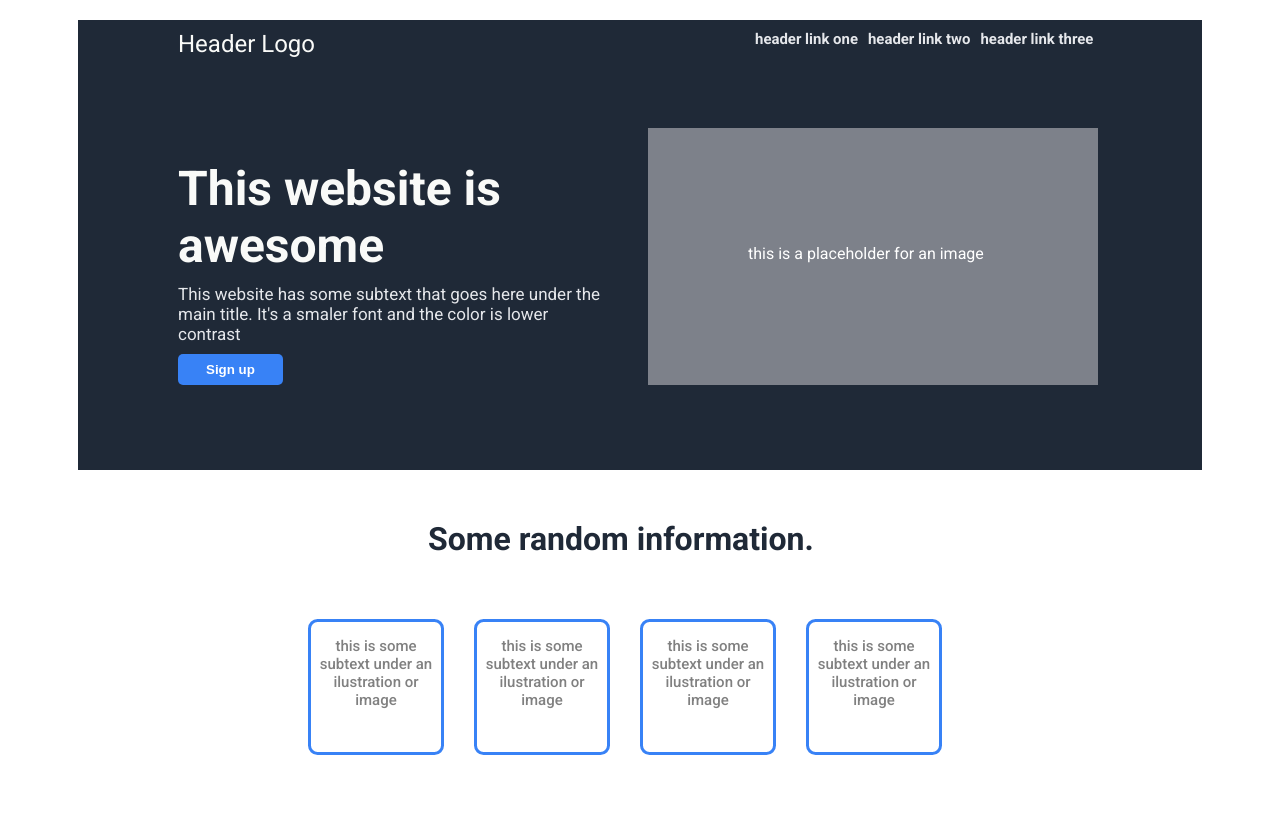
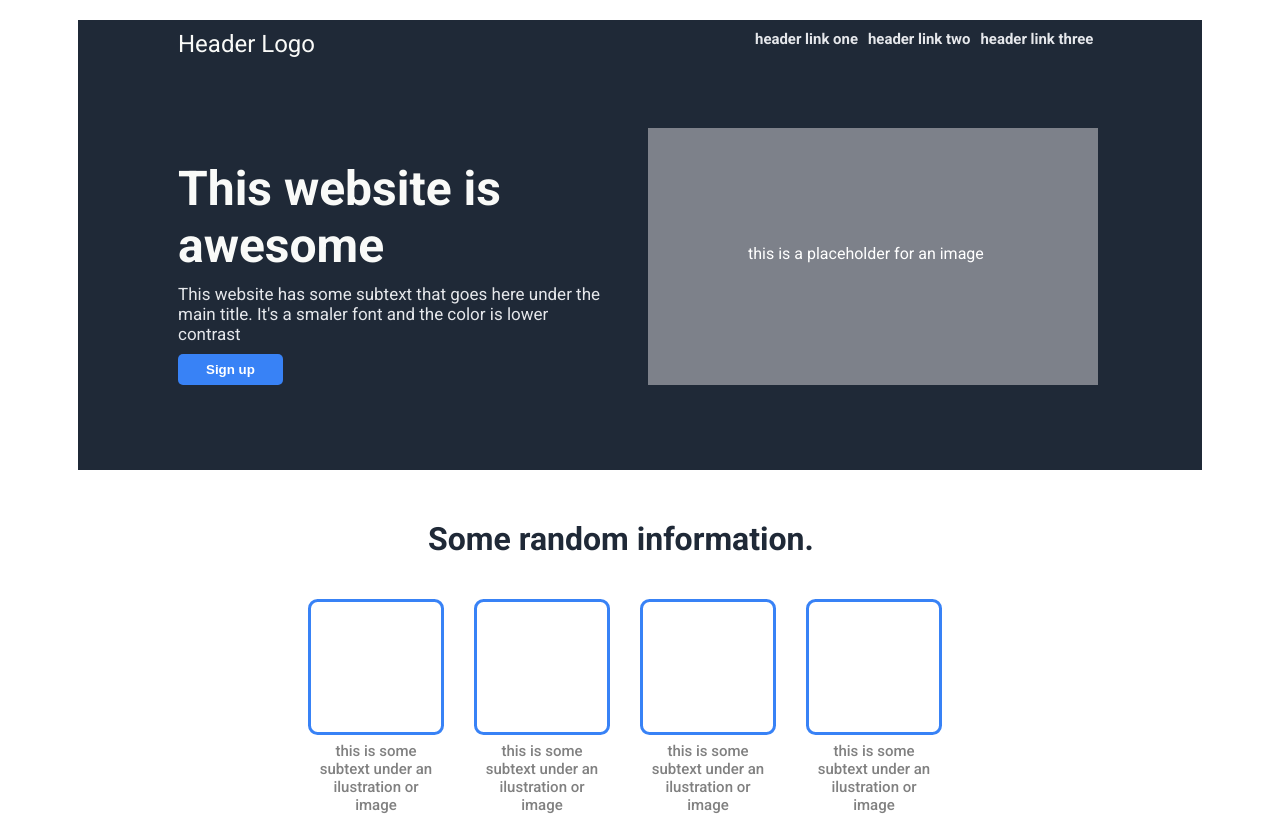
Before and after one commit to IuliaUDR/Assigment-2--CSS, a plain HTML site: page 4. Assignment (Main CSS Project)/index.html in a window 1280 px wide. Shown: the top 817 px of the page. Drawn offline with Linux system fonts and the light colour scheme.

Commit message:
Update style.css

```diff
--- a/4. Assignment (Main CSS Project)/style.css
+++ b/4. Assignment (Main CSS Project)/style.css
@@ -113,8 +113,8 @@ body {
     border-radius: 7%;
 }
 
-.figure {
-    margin-top: 40px;
+.figure p{
+    margin-top: 140px;
     font-size: 15px;
     color: grey;
     font-weight: 500;
```
